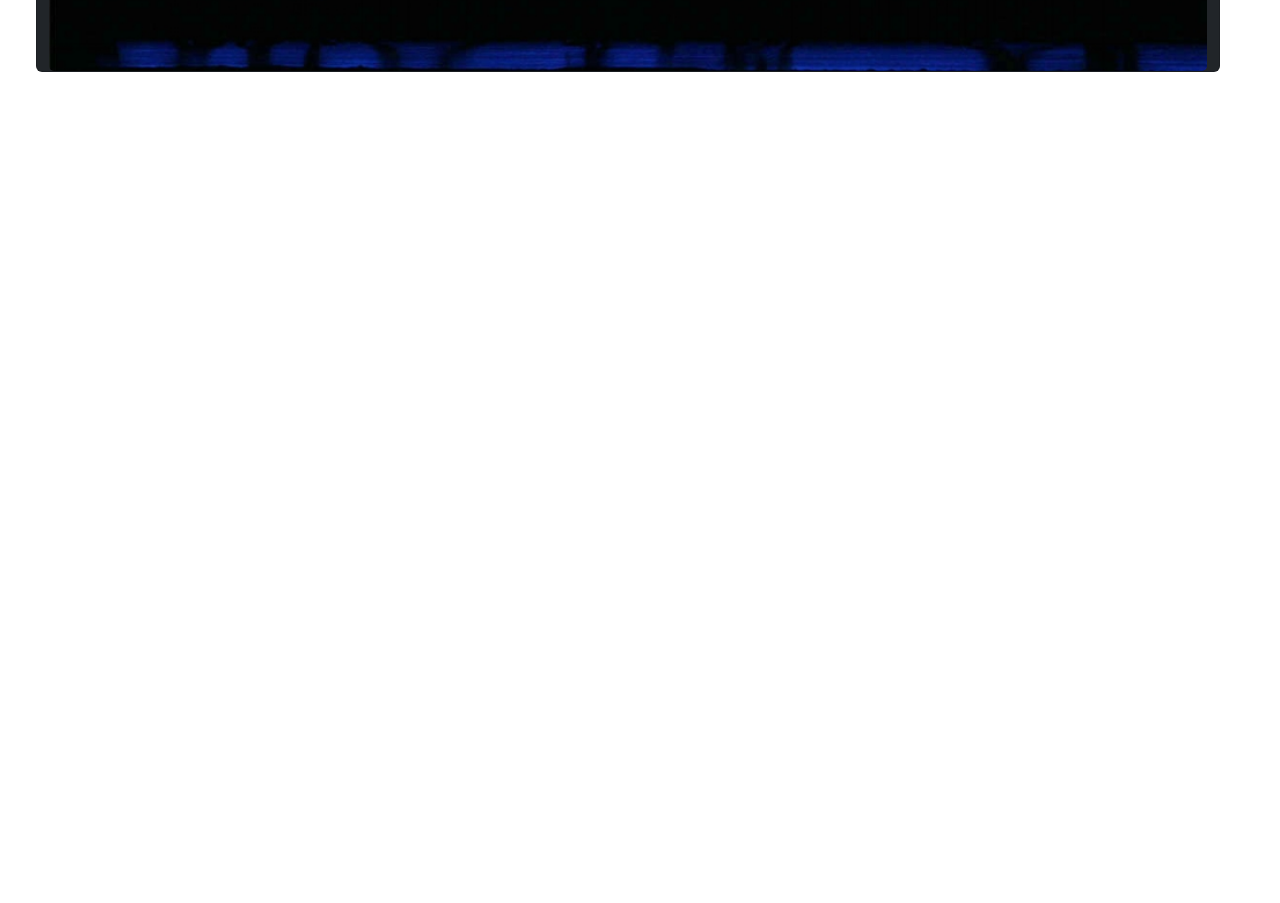
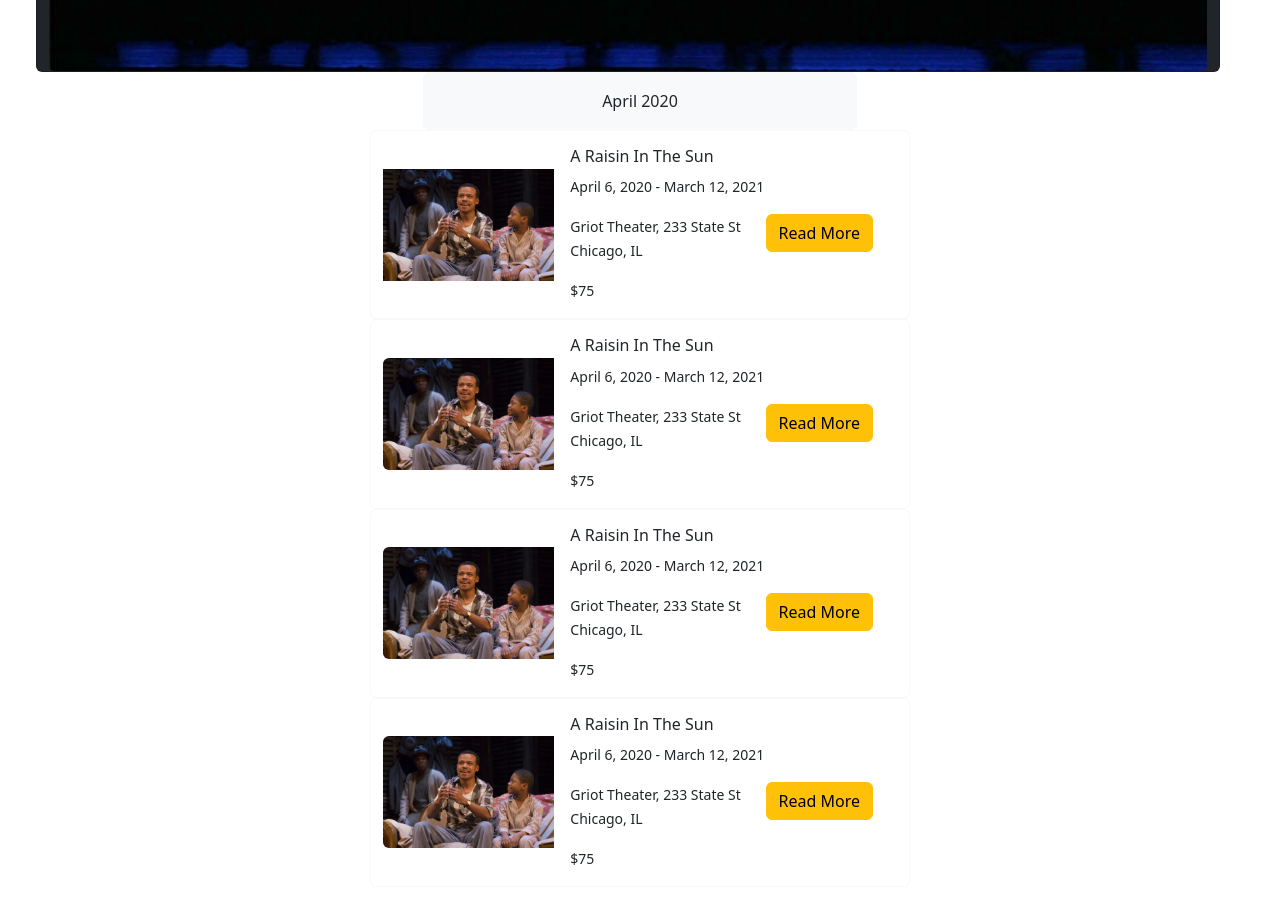
Before and after one commit to terrykub80/griot_theater, a plain HTML site: page index.html in a window 1280 px wide. Shown: the part 420-1323 px from the top of the page. Before the commit the page ends 800 px from the top, so only its background shows below. Drawn offline with nearby package versions, Linux system fonts and the light colour scheme.

Commit message:
added show info

```diff
--- a/index.html
+++ b/index.html
@@ -49,7 +49,104 @@
             </div>
 
         </div>
-        <!-- Row 3 - Show times and info -->
+        <!-- Row 3 - Month and Show Info -->
+        <div class="row">
+            <div class="col-4"></div>
+            <div class="card col-4 bg-light text-center border border-light">
+                <div class="card-body">
+                  April 2020
+                </div>
+                <div class="col-4"></div>
+            </div>
+        </div>
+
+        <!-- Card 1 -->
+        <div class="row justify-content-center">
+            <div class="card border-bottom border-light" style="max-width: 540px;">
+                <div class="row g-0">
+                    <div class="col-md-4 align-self-center">
+                    <img src="images/raisin_in_the_sun.jpg" class="img-fluid" alt="...">
+                    </div>
+                    <div class="col-md-8">
+                        <div class="card-body">
+                            <h6 class="card-title">A Raisin In The Sun</h5>
+                            <p class="card-text"><small>April 6, 2020 - March 12, 2021</small></p>
+                            <div class="d-grid gap-2 d-md-flex float-end">
+                                <button class="btn btn-warning me-md-2" type="button">Read More</button>
+                            </div>
+                            <p class="card-text"><small>Griot Theater, 233 State St Chicago, IL</small></p>
+                            <p class="card-text"><small>$75</small></p>
+                        </div>
+                    </div>
+                </div>
+            </div>
+        </div>
+
+        <!-- Card 2 -->
+        <div class="row justify-content-center">
+            <div class="card border-bottom border-light" style="max-width: 540px;">
+                <div class="row g-0">
+                    <div class="col-md-4 align-self-center">
+                    <img src="images/raisin_in_the_sun.jpg" class="img-fluid rounded-start" alt="...">
+                    </div>
+                    <div class="col-md-8">
+                        <div class="card-body">
+                            <h6 class="card-title">A Raisin In The Sun</h5>
+                            <p class="card-text"><small>April 6, 2020 - March 12, 2021</small></p>
+                            <div class="d-grid gap-2 d-md-flex float-end">
+                                <button class="btn btn-warning me-md-2" type="button">Read More</button>
+                            </div>
+                            <p class="card-text"><small>Griot Theater, 233 State St Chicago, IL</small></p>
+                            <p class="card-text"><small>$75</small></p>
+                        </div>
+                    </div>
+                </div>
+            </div>
+        </div>
+
+        <!-- Card 3 -->
+        <div class="row justify-content-center">
+            <div class="card border-bottom border-light" style="max-width: 540px;">
+                <div class="row g-0">
+                    <div class="col-md-4 align-self-center">
+                    <img src="images/raisin_in_the_sun.jpg" class="img-fluid rounded-start" alt="...">
+                    </div>
+                    <div class="col-md-8">
+                        <div class="card-body">
+                            <h6 class="card-title">A Raisin In The Sun</h5>
+                            <p class="card-text"><small>April 6, 2020 - March 12, 2021</small></p>
+                            <div class="d-grid gap-2 d-md-flex float-end">
+                                <button class="btn btn-warning me-md-2" type="button">Read More</button>
+                            </div>
+                            <p class="card-text"><small>Griot Theater, 233 State St Chicago, IL</small></p>
+                            <p class="card-text"><small>$75</small></p>
+                        </div>
+                    </div>
+                </div>
+            </div>
+        </div>
+
+        <!-- Card 4 -->
+        <div class="row justify-content-center">
+            <div class="card mb-3 border-bottom border-light" style="max-width: 540px;">
+                <div class="row g-0">
+                    <div class="col-md-4 align-self-center">
+                    <img src="images/raisin_in_the_sun.jpg" class="img-fluid rounded-start" alt="...">
+                    </div>
+                    <div class="col-md-8">
+                        <div class="card-body">
+                            <h6 class="card-title">A Raisin In The Sun</h5>
+                            <p class="card-text"><small>April 6, 2020 - March 12, 2021</small></p>
+                            <div class="d-grid gap-2 d-md-flex float-end">
+                                <button class="btn btn-warning me-md-2" type="button">Read More</button>
+                            </div>
+                            <p class="card-text"><small>Griot Theater, 233 State St Chicago, IL</small></p>
+                            <p class="card-text"><small>$75</small></p>
+                        </div>
+                    </div>
+                </div>
+            </div>
+        </div>
 
         <!-- Map and Links -->
 
```
Also changed, not shown: images/raisin_in_the_sun.jpg (added).
